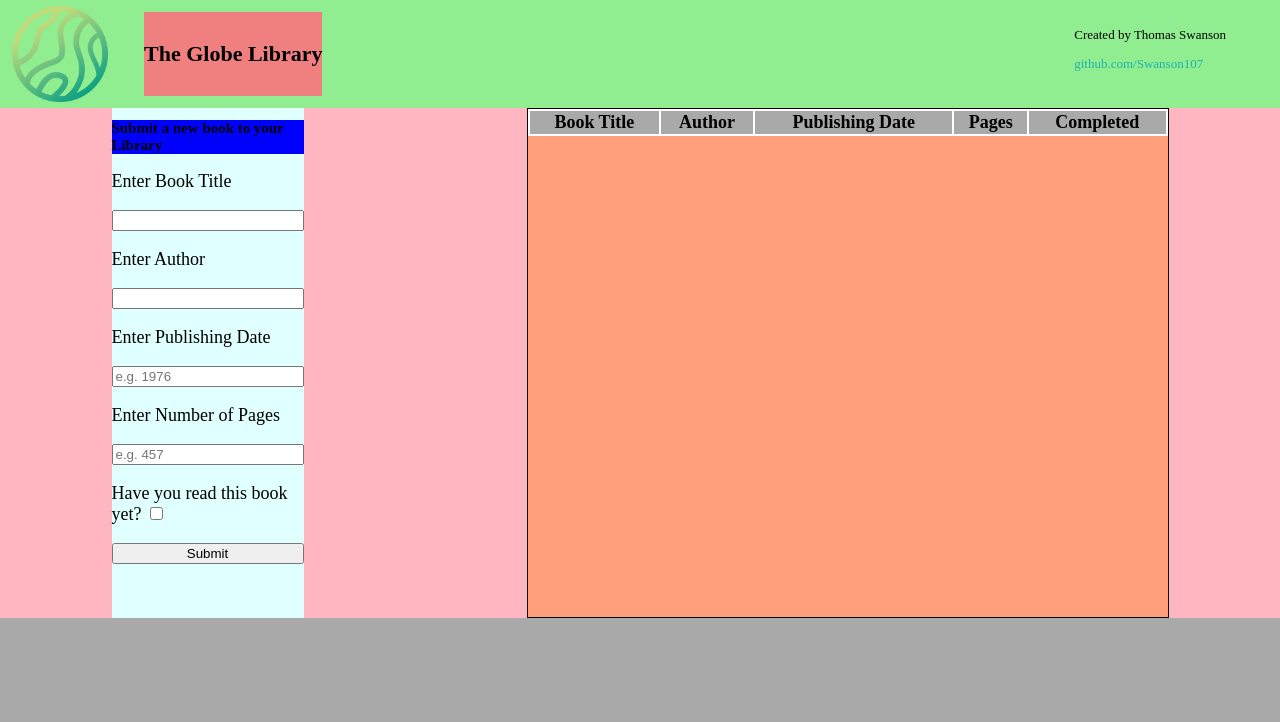
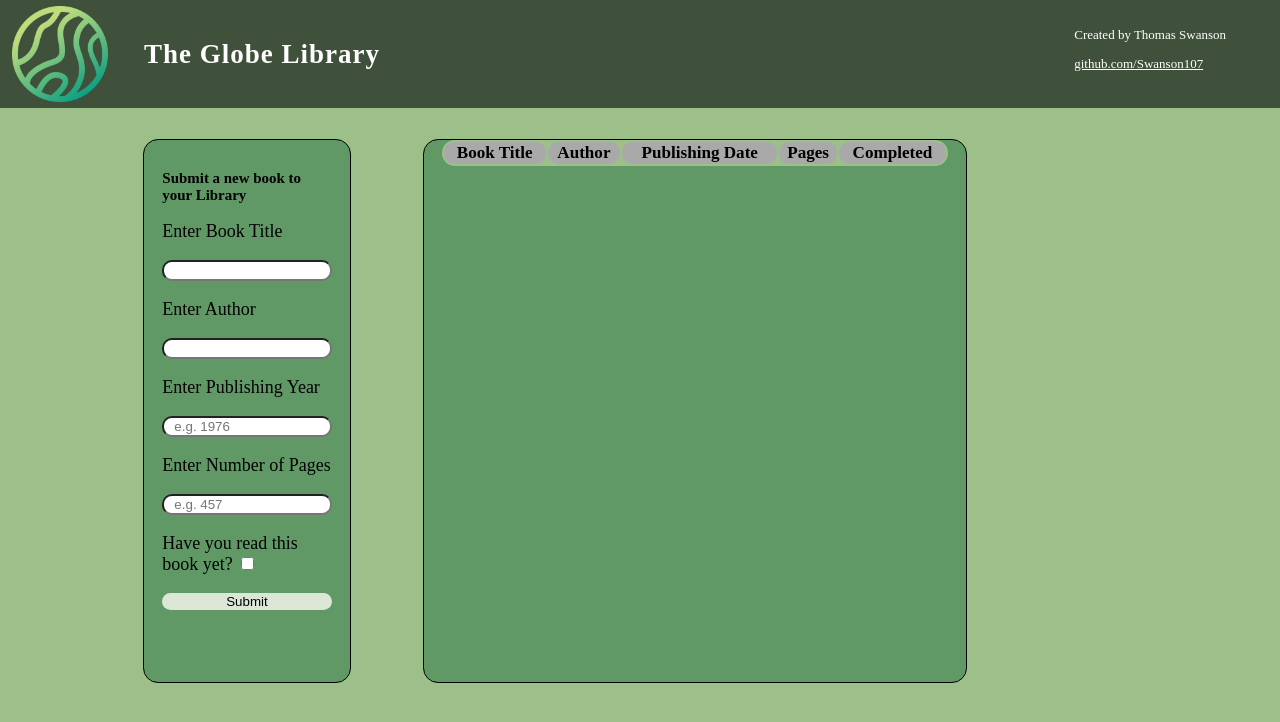
Before and after one commit to Swanson107/book-library, a plain HTML site: page index.html in a window 1280 px wide. Drawn offline with Linux system fonts and the light colour scheme.

Commit message:
Edit style

```diff
--- a/index.html
+++ b/index.html
@@ -24,19 +24,20 @@
     <div class="main-container">
       <div class="content">
         <div class="book-entry">
-            <h5 style="background-color:blue">Submit a new book to your Library</h5>
+            <h5>Submit a new book to your Library</h5>
           <label for="title-input">Enter Book Title</label>
-          <input type="text" class="input" id="title-input" />
+          <input type="text" class="input" maxlength="32" id="title-input" />
 
           <label for="author-input">Enter Author</label>
-          <input type="text" class="input" id="author-input" />
+          <input type="text" class="input" maxlength="32" id="author-input" />
 
-          <label for="date-input">Enter Publishing Date</label>
+          <label for="date-input">Enter Publishing Year</label>
           <input
             type="number"
             class="input"
             id="date-input"
             placeholder="e.g. 1976"
+            max="2077"
           />
 
           <label for="pages-input">Enter Number of Pages</label>
@@ -68,6 +69,5 @@
         </div>
       </div>
     </div>
-    <div class="footer"></div>
   </body>
 </html>
--- a/styles.css
+++ b/styles.css
@@ -1,12 +1,13 @@
 html,
 body {
-    background-color: darkgrey;
+    background-color: #9DC08B;
     margin: auto;
     font-size: 18px;
 }
 
 h4 {
-    font-size: 22px;
+    font-size: 1.5rem;;
+    letter-spacing: 1px;;
 }
 h5 {
     margin-top: -1px;
@@ -15,17 +16,18 @@ h5 {
 }
 
 .header {
-    background-color: lightgreen;
+    background-color: #40513B;
+    color: white;
     height:6rem;
     display: flex;
     justify-content: space-between;
-    align-items: center;;
+    align-items: center;
 }
 
 .header-left {
     display: flex;
     margin-left: 8rem;
-    background-color: lightcoral;
+
 }
 
 .header-right {
@@ -37,8 +39,7 @@ h5 {
 }
 
 .created-by a {
-    text-decoration: none;
-    color: lightseagreen;
+    color: white;
 }
 
 #logo {
@@ -57,49 +58,83 @@ h5 {
 }
 
 .main-container {
-    background-color: lightyellow;
+    height: 42rem;
+    max-height: 100rem;
+    padding: 1%;
 }
 
 .content {
-    background-color: lightpink;
+    padding: 1rem;
+    margin-left: 5rem;
     display: flex;
-    justify-content: space-around;
+    gap: 4rem;
+    justify-content: space-between;
+    height: auto;
 }
 
 .book-entry {
+    background-color: #609966;
+    border-radius: 15px;
+    border: 1px solid black;
     display: flex;
     flex-direction: column;
-    max-width: 15%;
+    width: 15%;
+    padding: 1rem;
     gap: 1rem;
-    background-color: lightcyan;
+    margin-left: 2%;
+}
+
+.input {
+    border-radius: 10px;
+    padding-left: 10px;
+    padding-right: 10px;
+}
+
+.button {
+    border-radius: 15px;
+    border: none;
+    background-color: #dce6d6;
+}
+.button:hover {
+    background-color:#c5d3bb;
 }
 
 .book-display {
-    background-color: lightsalmon;
+    background-color: #609966;
     border: 1px solid black;
-    width: 50%;
-    max-width: 75%;
+    border-radius: 15px;
+    width: 65%;
+    max-width: 65%;
+    max-height: 100%;
+    margin-right: 25%;
+    padding: 1rem;
+    padding-top: 0rem;
+    font-size: 0.95rem;
 }
 
 
 .book-table {
     width: 100%;
-    background-color: white;;
+    background-color: #9DC08B;
+    border-radius: 15px;;
 }
+
+tr {}
 
 .table-category {
     background-color: darkgrey;
+    border-radius: 10px;
 }
 
 .book-line {
-    background-color: lightskyblue;
+    max-height: 75%;
 }
 
 .book-check {
-    background-color: lightskyblue;
-    margin-left: 33%;
-    max-height: 25%;
-    max-width: 25%;
+
+    margin-left: 42%;
+    max-height: 10%;
+    max-width: 10%;
     display: flex;
     align-items: center;
     justify-content: center;
```
